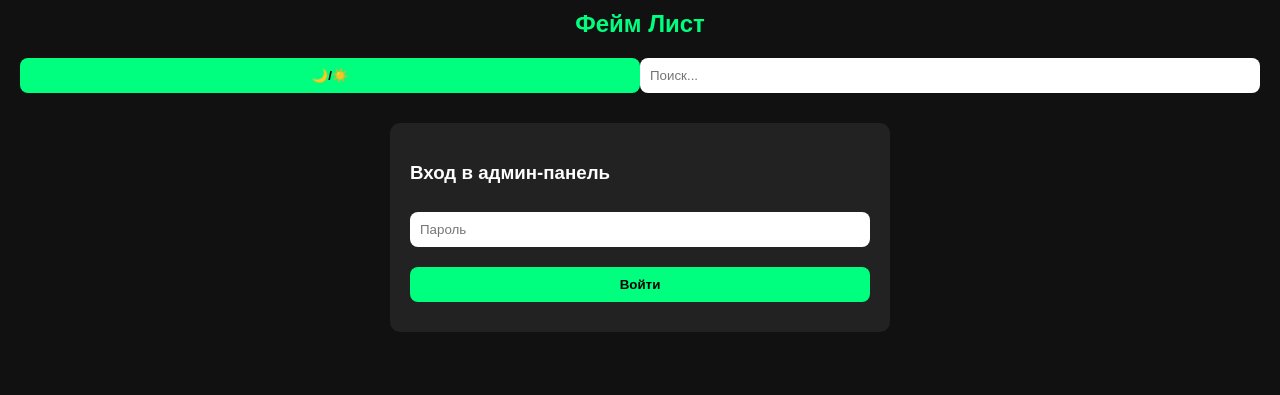
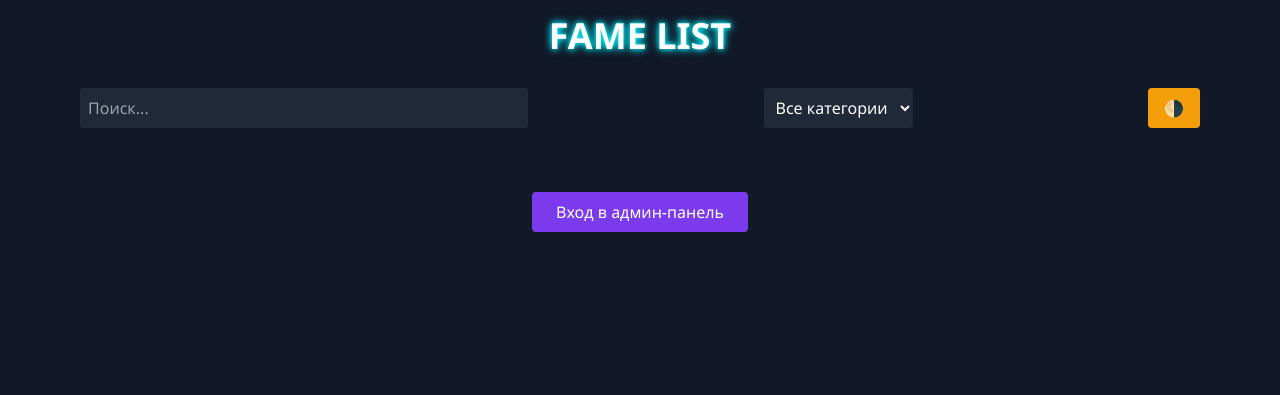
Before and after one commit to dozapsixoza1/fame-list, a plain HTML site: page index.html in a window 1280 px wide. Drawn offline with nearby package versions, Linux system fonts and the light colour scheme.

Commit message:
Update index.html

```diff
--- a/index.html
+++ b/index.html
@@ -1,148 +1,87 @@
 <!DOCTYPE html>
 <html lang="ru">
 <head>
-  <meta charset="UTF-8">
-  <meta name="viewport" content="width=device-width, initial-scale=1.0">
-  <title>Фейм Лист</title>
+  <meta charset="UTF-8" />
+  <meta name="viewport" content="width=device-width, initial-scale=1.0" />
+  <title>FAME LIST</title>
+  <link href="https://cdn.jsdelivr.net/npm/tailwindcss@2.2.19/dist/tailwind.min.css" rel="stylesheet">
   <style>
-    * { box-sizing: border-box; }
     body {
-      margin: 0;
-      font-family: Arial, sans-serif;
-      background: #111;
-      color: #fff;
-      transition: background 0.3s, color 0.3s;
+      font-family: 'Segoe UI', sans-serif;
     }
-    .light {
-      background: #f0f0f0;
-      color: #000;
-    }
-    header {
-      padding: 10px;
-      text-align: center;
-      font-weight: bold;
-      font-size: 24px;
-      color: #00ff7f;
-    }
-    .admin-login, .admin-panel, .card-form {
-      max-width: 500px;
-      margin: 20px auto;
-      padding: 20px;
-      border-radius: 10px;
-      background: #222;
-    }
-    .light .admin-login, .light .admin-panel, .light .card-form {
-      background: #fff;
-    }
-    input, textarea, select, button {
-      width: 100%;
-      padding: 10px;
-      margin: 10px 0;
-      border: none;
-      border-radius: 8px;
-    }
-    button {
-      background: #00ff7f;
-      color: #000;
-      font-weight: bold;
-      cursor: pointer;
-    }
-    .card-list {
-      display: grid;
-      grid-template-columns: repeat(auto-fill, minmax(250px, 1fr));
-      gap: 16px;
-      padding: 20px;
+    .neon {
+      text-shadow: 0 0 5px #00f2ff, 0 0 10px #00f2ff;
     }
     .card {
-      background: #1e1e1e;
-      border-radius: 16px;
-      padding: 16px;
-      text-align: center;
-      position: relative;
+      transition: transform 0.3s, box-shadow 0.3s;
     }
-    .light .card {
-      background: #fafafa;
-    }
-    .card img {
-      width: 80px;
-      height: 80px;
-      object-fit: cover;
-      border-radius: 50%;
-      margin-bottom: 10px;
-    }
-    .card .category {
-      position: absolute;
-      top: 8px;
-      left: 8px;
-      background: #00ff7f;
-      color: #000;
-      padding: 4px 8px;
-      font-size: 12px;
-      border-radius: 8px;
-    }
-    .card .actions button {
-      margin: 5px 0;
-    }
-    .remove-btn {
-      background: red;
-      color: white;
-      margin-top: 10px;
-    }
-    .top-bar {
-      display: flex;
-      justify-content: space-between;
-      padding: 0 20px;
-      align-items: center;
+    .card:hover {
+      transform: scale(1.05);
+      box-shadow: 0 0 20px #00f2ff;
     }
   </style>
 </head>
-<body>
-  <header>Фейм Лист</header>
+<body class="bg-gray-900 text-white min-h-screen">
+  <div class="max-w-6xl mx-auto p-4">
+    <h1 class="text-4xl font-bold neon text-center mb-8">FAME LIST</h1>
 
-  <div class="top-bar">
-    <button onclick="toggleTheme()">🌙/☀️</button>
-    <input type="text" id="search" placeholder="Поиск..." oninput="renderCards()">
-  </div>
+    <div class="flex justify-between mb-4">
+      <input type="text" id="search" placeholder="Поиск..." class="p-2 rounded bg-gray-800 w-full max-w-md" oninput="renderCards()">
+      <select id="categoryFilter" class="ml-4 p-2 rounded bg-gray-800" onchange="renderCards()">
+        <option value="">Все категории</option>
+      </select>
+      <button class="ml-4 bg-yellow-500 hover:bg-yellow-600 px-4 py-2 rounded" onclick="toggleTheme()">🌗</button>
+    </div>
 
-  <div class="admin-login" id="login">
-    <h3>Вход в админ-панель</h3>
-    <input type="password" id="admin-pass" placeholder="Пароль">
-    <button onclick="login()">Войти</button>
-  </div>
+    <div id="cardsContainer" class="grid grid-cols-1 sm:grid-cols-2 md:grid-cols-3 gap-6"></div>
 
-  <div class="admin-panel" id="admin" style="display:none">
-    <h3>Добавить карточку</h3>
-    <div class="card-form">
-      <input type="text" id="name" placeholder="Имя">
-      <input type="text" id="category" placeholder="Категория (например: МЕДИЙКА)">
-      <textarea id="desc" placeholder="Описание"></textarea>
-      <input type="text" id="link1" placeholder="Ссылка на канал">
-      <input type="text" id="link2" placeholder="Ссылка для ЛС">
-      <input type="text" id="link3" placeholder="Ссылка для Поделиться">
-      <input type="file" id="avatar">
-      <button onclick="addCard()">Добавить</button>
+    <div class="mt-12 text-center">
+      <button onclick="document.getElementById('loginModal').classList.remove('hidden')"
+        class="bg-purple-600 px-6 py-2 rounded hover:bg-purple-700">Вход в админ-панель</button>
+    </div>
+
+    <!-- Login Modal -->
+    <div id="loginModal" class="fixed inset-0 hidden bg-black bg-opacity-70 flex items-center justify-center z-50">
+      <div class="bg-gray-800 p-6 rounded shadow-xl w-80">
+        <h2 class="text-lg mb-4 neon">Вход в панель</h2>
+        <input type="password" id="adminPass" placeholder="Пароль" class="mb-4 w-full p-2 rounded bg-gray-700 text-white">
+        <button onclick="login()" class="w-full bg-green-600 py-2 rounded hover:bg-green-700">Войти</button>
+        <button onclick="document.getElementById('loginModal').classList.add('hidden')"
+          class="w-full mt-2 bg-red-600 py-2 rounded hover:bg-red-700">Отмена</button>
+      </div>
+    </div>
+
+    <!-- Admin Panel -->
+    <div id="adminPanel" class="hidden mt-10 bg-gray-800 p-6 rounded">
+      <h2 class="text-2xl mb-4 neon">Админ-панель</h2>
+      <form onsubmit="addCard(event)" class="space-y-4">
+        <input required type="text" id="nickname" placeholder="Никнейм" class="w-full p-2 rounded bg-gray-700">
+        <input required type="text" id="status" placeholder="Статус" class="w-full p-2 rounded bg-gray-700">
+        <textarea required id="description" placeholder="Описание" class="w-full p-2 rounded bg-gray-700"></textarea>
+        <input required type="text" id="category" placeholder="Категория (например, СКАМЕР)" class="w-full p-2 rounded bg-gray-700">
+        <input required type="file" id="image" accept="image/*" class="w-full p-2 rounded bg-gray-700">
+        <button type="submit" class="bg-blue-600 px-4 py-2 rounded hover:bg-blue-700">Добавить карточку</button>
+      </form>
     </div>
   </div>
 
-  <div class="card-list" id="cards"></div>
-
   <script>
-    const PASS = "cloudwishov6688";
-    let dark = true;
+    const adminPassword = 'cloudwishov6688';
+    let darkTheme = true;
 
     function login() {
-      const pass = document.getElementById('admin-pass').value;
-      if (pass === PASS) {
-        document.getElementById('login').style.display = 'none';
-        document.getElementById('admin').style.display = 'block';
+      const pass = document.getElementById('adminPass').value;
+      if (pass === adminPassword) {
+        document.getElementById('loginModal').classList.add('hidden');
+        document.getElementById('adminPanel').classList.remove('hidden');
       } else {
-        alert("Неверный пароль!");
+        alert('Неверный пароль');
       }
     }
 
     function toggleTheme() {
-      dark = !dark;
-      document.body.classList.toggle('light', !dark);
+      darkTheme = !darkTheme;
+      document.body.className = darkTheme ? 'bg-gray-900 text-white' : 'bg-white text-black';
     }
 
     function getCards() {
@@ -153,25 +92,32 @@
       localStorage.setItem('cards', JSON.stringify(cards));
     }
 
-    function addCard() {
-      const name = document.getElementById('name').value;
-      const category = document.getElementById('category').value;
-      const desc = document.getElementById('desc').value;
-      const link1 = document.getElementById('link1').value;
-      const link2 = document.getElementById('link2').value;
-      const link3 = document.getElementById('link3').value;
-      const file = document.getElementById('avatar').files[0];
+    function renderCards() {
+      const container = document.getElementById('cardsContainer');
+      const filter = document.getElementById('categoryFilter').value.toLowerCase();
+      const search = document.getElementById('search').value.toLowerCase();
+      const cards = getCards().filter(c => {
+        return (!filter || c.category.toLowerCase() === filter) &&
+               (c.nickname.toLowerCase().includes(search) || c.description.toLowerCase().includes(search));
+      });
+      container.innerHTML = cards.map((c, index) => `
+        <div class="card bg-gray-800 rounded-lg p-4 shadow">
+          <div class="text-sm bg-green-500 text-black inline-block px-2 py-1 rounded mb-2">${c.category}</div>
+          <img src="${c.img}" alt="avatar" class="w-24 h-24 object-cover rounded-full mx-auto">
+          <h3 class="text-xl text-center mt-2 font-bold">${c.nickname}</h3>
+          <p class="text-green-400 text-sm text-center">${c.status}</p>
+          <p class="text-sm mt-2">${c.description}</p>
+          <button onclick="deleteCard(${index})" class="text-red-400 text-xs mt-2 hover:underline">Удалить</button>
+        </div>`).join('');
+      updateCategoryFilter();
+    }
 
-      if (!file) return alert("Загрузите изображение");
-
-      const reader = new FileReader();
-      reader.onload = () => {
-        const cards = getCards();
-        cards.push({ name, category, desc, link1, link2, link3, img: reader.result });
-        saveCards(cards);
-        renderCards();
-      };
-      reader.readAsDataURL(file);
+    function updateCategoryFilter() {
+      const cards = getCards();
+      const filter = document.getElementById('categoryFilter');
+      const unique = [...new Set(cards.map(c => c.category))];
+      filter.innerHTML = '<option value="">Все категории</option>' +
+        unique.map(c => `<option value="${c}">${c}</option>`).join('');
     }
 
     function deleteCard(index) {
@@ -181,34 +127,28 @@
       renderCards();
     }
 
-    function renderCards() {
-      const container = document.getElementById('cards');
-      const query = document.getElementById('search').value.toLowerCase();
-      const cards = getCards();
-      container.innerHTML = cards.map((card, i) => {
-        if (
-          card.name.toLowerCase().includes(query) ||
-          card.category.toLowerCase().includes(query) ||
-          card.desc.toLowerCase().includes(query)
-        ) {
-          return `
-            <div class="card">
-              <div class="category">${card.category}</div>
-              <img src="${card.img}" alt="avatar">
-              <h3>${card.name}</h3>
-              <p>${card.desc}</p>
-              <div class="actions">
-                <button onclick="window.open('${card.link1}')">Канал</button>
-                <button onclick="window.open('${card.link2}')">Написать</button>
-                <button onclick="window.open('${card.link3}')">Поделиться</button>
-              </div>
-              <button class="remove-btn" onclick="deleteCard(${i})">Удалить</button>
-            </div>`;
-        }
-        return '';
-      }).join('');
+    function addCard(e) {
+      e.preventDefault();
+      const reader = new FileReader();
+      const file = document.getElementById('image').files[0];
+      reader.onloadend = () => {
+        const card = {
+          nickname: document.getElementById('nickname').value,
+          status: document.getElementById('status').value,
+          description: document.getElementById('description').value,
+          category: document.getElementById('category').value,
+          img: reader.result
+        };
+        const cards = getCards();
+        cards.unshift(card);
+        saveCards(cards);
+        e.target.reset();
+        renderCards();
+      };
+      reader.readAsDataURL(file);
     }
 
+    // init
     renderCards();
   </script>
 </body>
```
